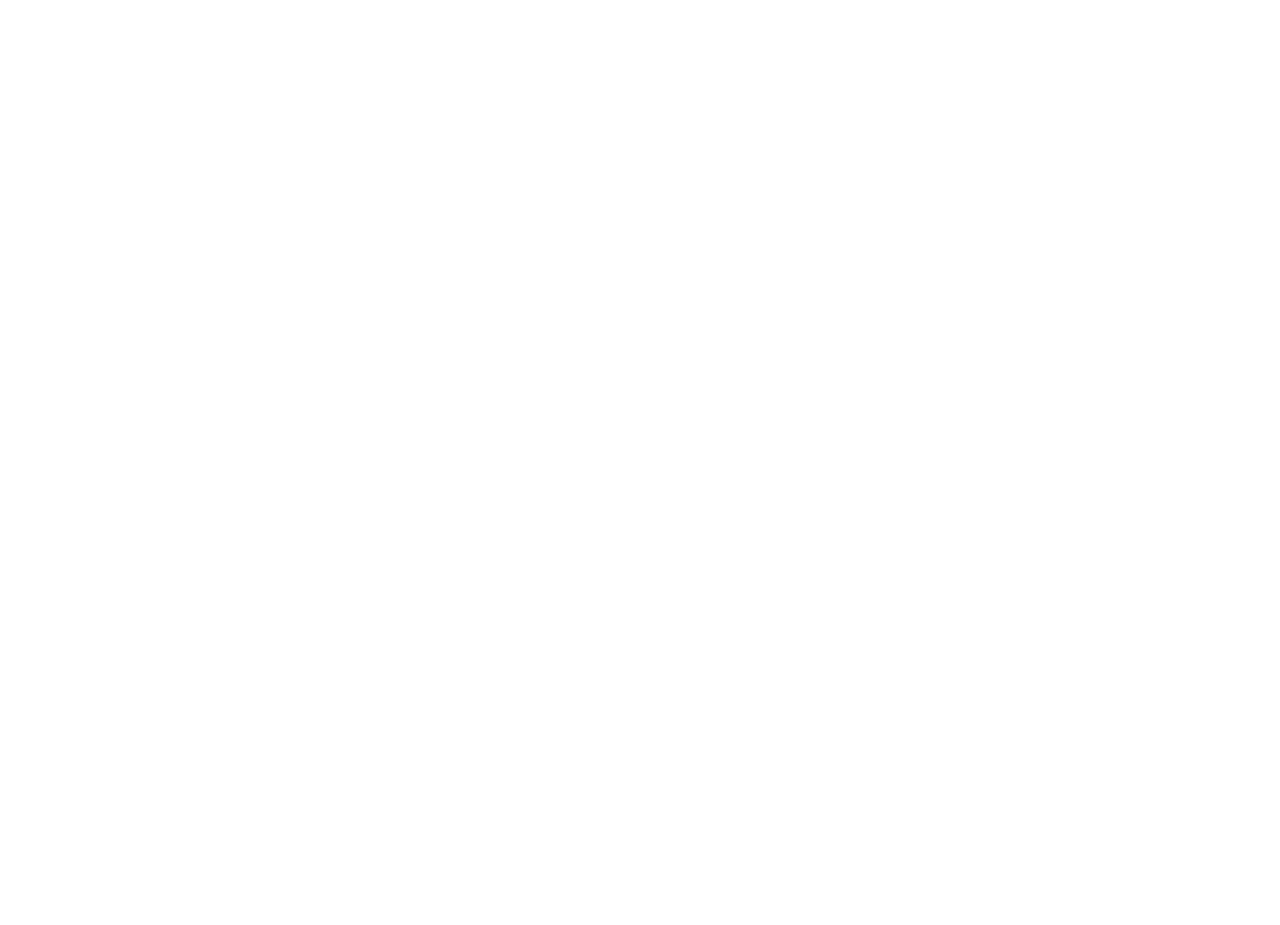
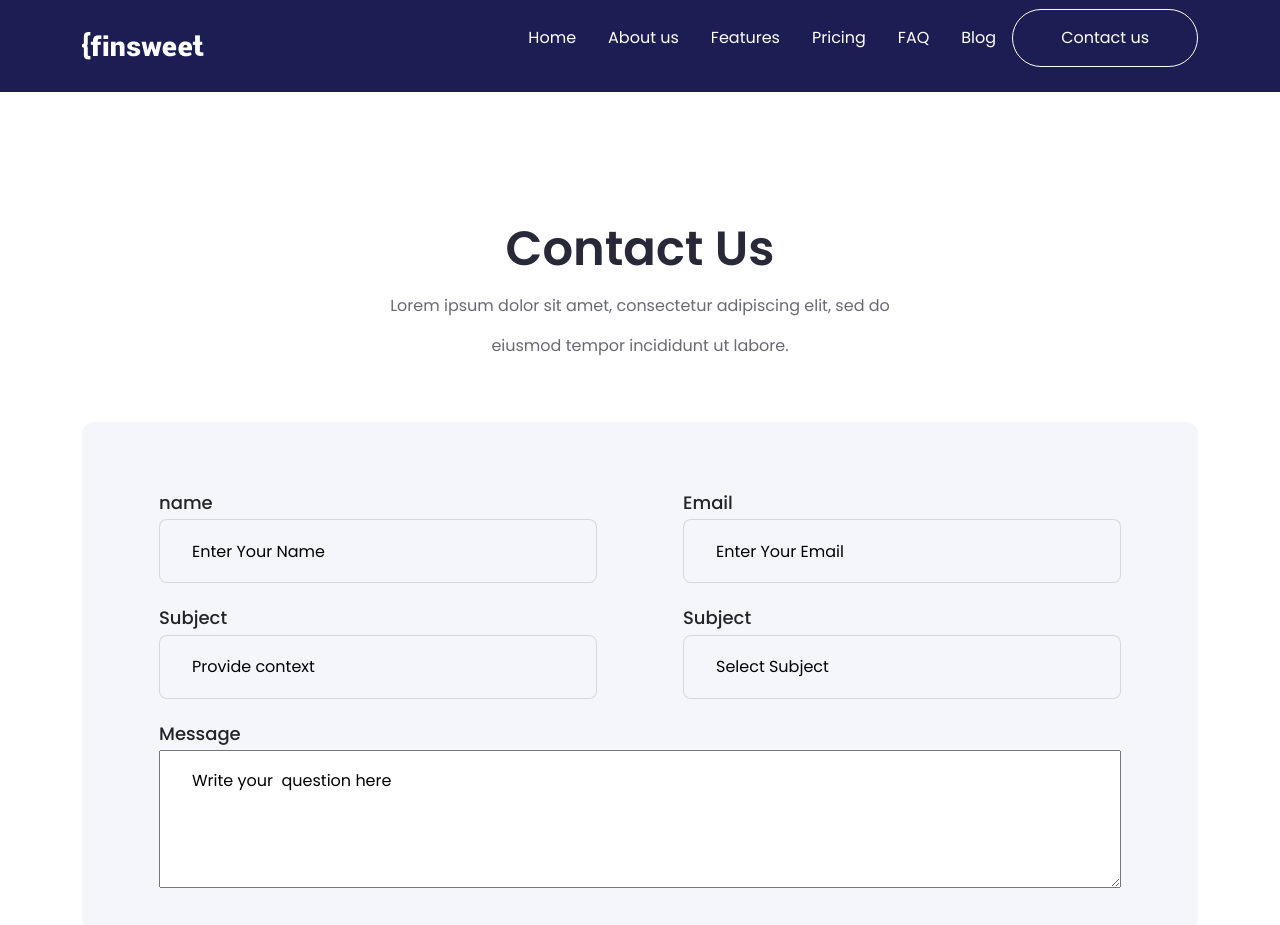
Before and after one commit to hasib9-99/finsweet_react, a React (Create React App) app: page /contactPage in a window 1280 px wide. Before the commit this address had no page. Shown: the top 925 px of the page. Before the commit the page ends 800 px from the top, so only its background shows below. Built offline with nearby package versions, Linux system fonts and the light colour scheme.

Commit message:
contact componet

```diff
--- a/src/App.js
+++ b/src/App.js
@@ -4,6 +4,7 @@
 import Features from './pages/Features';
 import Pricing from './pages/Pricing';
 import Blogs from './pages/Blogs';
+import ContactPage from './pages/ContactPage';
 import { Routes, Route } from "react-router-dom";
 
 function App() {
@@ -15,6 +16,7 @@
       <Route path="/features" element={<Features/>}/>
       <Route path="/pricing" element={<Pricing/>}/>
       <Route path="/blog" element={<Blogs/>}/>
+      <Route path="/contactPage" element={<ContactPage/>}/>
     </Routes>
 
     </>
--- /dev/null
+++ b/src/componats/Contact/Contact.js
@@ -0,0 +1,41 @@
+import React from 'react'
+import './contact.css'
+
+const Contact = () => {
+  return (
+    <>
+    <section>
+        <div class="container">
+            <div class="contact_main">
+                <div class="contact_hade">
+                    <h2>Contact Us</h2>
+                    <p>Lorem ipsum dolor sit amet, consectetur adipiscing elit, sed do</p>
+                    <p>eiusmod tempor incididunt ut labore.</p>
+                </div>
+                <form>
+                    <div class="form_main">
+                        <div class="form_left">
+                            <h4>name</h4>
+                            <input type="text" placeholder="Enter Your Name"/>
+                            <h4>Subject</h4>
+                            <input type="text" placeholder="Provide context"/>
+                        </div>
+                        <div class="form_right">
+                            <h4>Email</h4>
+                            <input type="email" name="#" id="#" placeholder="Enter Your Email"/>
+                            <h4>Subject</h4>
+                            <input type="text" placeholder="Select Subject"/>
+                        </div>
+                    </div>
+                    <h4>Message</h4>
+                    <textarea name="" id="" cols="30" rows="10" placeholder="Write your  question here"></textarea>
+                    <button type="submit">Sand Message</button>
+                </form>
+            </div>
+        </div>
+    </section>
+    </>
+  )
+}
+
+export default Contact
--- /dev/null
+++ b/src/componats/Contact/contact.css
@@ -0,0 +1,55 @@
+.contact_hade{
+    text-align: center;
+    margin-top: 128px;
+    margin-bottom: 64px;
+}
+.contact_hade h2{
+    font-weight: 600;
+    font-size: 48px;
+    color: #282938;
+    margin-bottom: 16px;
+}
+.contact_hade p{
+    color: rgba(40, 41, 56, 0.7);
+}
+form{
+    padding: 70px 77px;
+    background-color: #F4F6FC;
+    border-radius: 12px;
+    margin-bottom: 128px;
+}
+.form_main{
+    display: flex;
+    justify-content: space-between;
+    align-items: center;
+}
+form h4{
+    font-weight: 500;
+    font-size: 18px;
+    margin-bottom: 6px;
+}
+.form_main input{
+    width: 438px;
+    height: 64px;
+    margin-bottom: 24px;
+    border: 1px solid rgba(0, 0, 0, 0.12);
+    border-radius: 8px;
+    background-color: #F4F6FC;
+}
+::placeholder{
+    padding: 18px 32px;
+
+    color: black;
+    font-size: 16px;
+}
+textarea{
+    width: 100%;
+    height: 138px;
+}
+form button{
+    color: white;
+    padding: 15px 51px;
+    background-color: #282938;
+    border-radius: 41px;
+    margin-top: 32px;
+}
--- a/src/componats/navbar/Navbar.js
+++ b/src/componats/navbar/Navbar.js
@@ -16,7 +16,7 @@
                     <li> <a href="/pricing">Pricing</a></li>
                     <li> <a href="/faq">FAQ</a></li>
                     <li> <a href="/blog">Blog</a></li>
-                    <li> <a className="btn" href="/contact">Contact us</a></li>
+                    <li> <a className="btn" href="/contactPage">Contact us</a></li>
                 </ul>
             </div>
         </div>
--- /dev/null
+++ b/src/pages/ContactPage.js
@@ -0,0 +1,16 @@
+import React from 'react'
+import Navbar from '../componats/navbar/Navbar'
+import Contact from '../componats/Contact/Contact'
+import Footer from '../componats/footer/Footer'
+
+const contactPage = () => {
+  return (
+    <>
+    <Navbar/>
+    <Contact/>
+    <Footer/>
+    </>
+  )
+}
+
+export default contactPage
```
